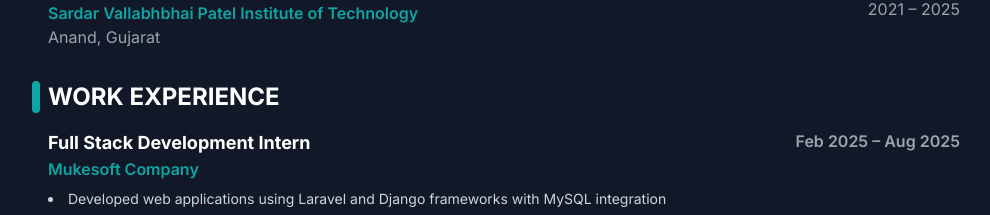
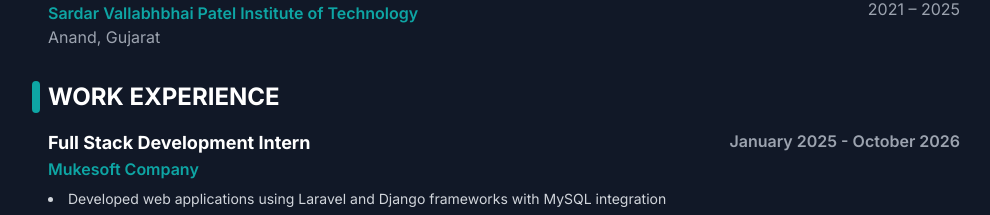
Before and after one commit to Vatsalbhayani/vatsal_portfolio, a React (Vite) app: page / in a window 1280 px wide. Shown: the part 8000-8215 px from the top of the page, without its empty margins (144-1134 px from the left). Built offline with nearby package versions, Linux system fonts and the light colour scheme.

Commit message:
Update Resume.jsx

```diff
--- a/src/components/Resume.jsx
+++ b/src/components/Resume.jsx
@@ -189,7 +189,7 @@ const Resume = ({ darkMode }) => {
                     </h4>
                     <p className="text-primary font-semibold">Mukesoft Company</p>
                   </div>
-                  <p className="text-gray-600 dark:text-gray-400 font-semibold">Feb 2025 – Aug 2025</p>
+                  <p className="text-gray-600 dark:text-gray-400 font-semibold">January 2025 - October 2026</p>
                 </div>
                 <ul className="list-disc list-inside space-y-1 text-gray-700 dark:text-gray-300 text-sm">
                   <li>Developed web applications using Laravel and Django frameworks with MySQL integration</li>
```
